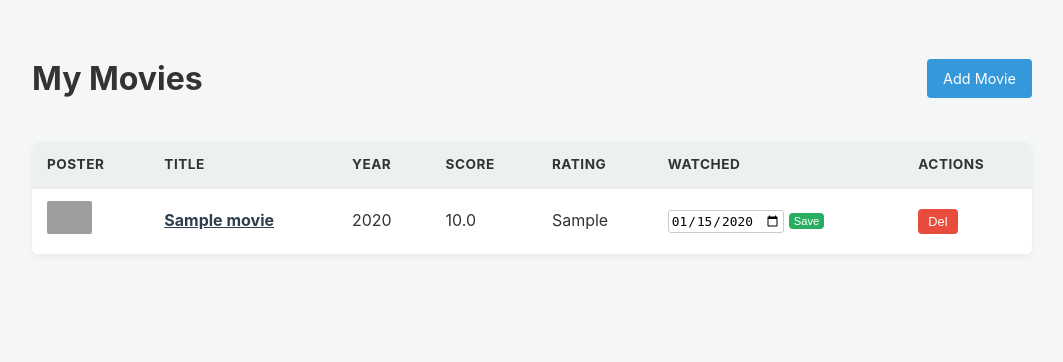
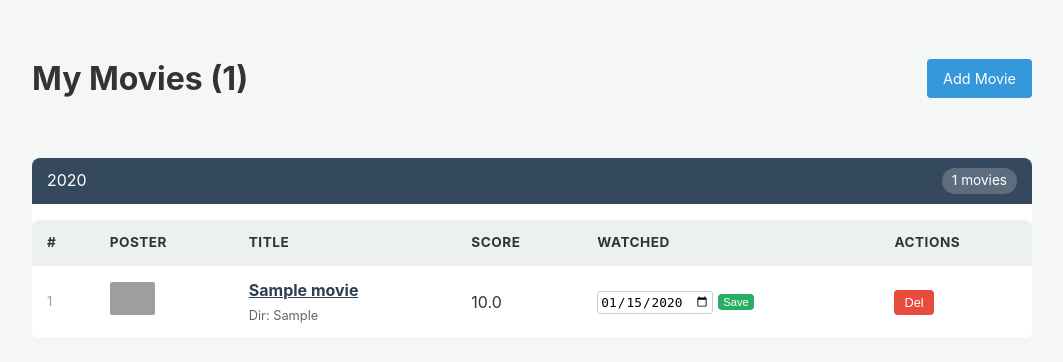
Before and after one commit to agoergen/media-tracker, a Flask app: page /movies in a window 1280 px wide. Shown: the part 63-425 px from the top of the page, without its empty margins (108-1171 px from the left). Run offline with Flask 3, Linux system fonts and the light colour scheme; tables that the repository leaves empty hold one stand-in row (values such as "Sample post"); grey boxes are pictures that could not be loaded.

Commit message:
Add yearly grouping, collapsible sections, global numbering, and writer metadata for movies

```diff
--- a/app/models.py
+++ b/app/models.py
@@ -9,6 +9,7 @@ class Movie(db.Model):
     external_id = db.Column(db.String(100))
     provider = db.Column(db.String(100))
     director = db.Column(db.String(255))
+    writer = db.Column(db.String(255))
     leading_actors = db.Column(db.Text)
     plot = db.Column(db.Text)
     poster_path = db.Column(db.String(255))
--- a/app/routes.py
+++ b/app/routes.py
@@ -3,6 +3,7 @@ from app.services import TMDBService
 from app.models import Movie
 from app import db
 from datetime import datetime
+from collections import OrderedDict
 
 main = Blueprint('main', __name__)
 
@@ -13,8 +14,17 @@ def index():
 
 @main.route('/movies')
 def movies_list():
-    movies = Movie.query.order_by(Movie.date_watched.asc()).all()
-    return render_template('movies.html', movies=movies)
+    all_movies = Movie.query.order_by(Movie.date_watched.asc()).all()
+
+    # Group movies by year
+    grouped = OrderedDict()
+    for movie in all_movies:
+        year = movie.date_watched.year if movie.date_watched else "Unknown"
+        if year not in grouped:
+            grouped[year] = []
+        grouped[year].append(movie)
+
+    return render_template('movies.html', grouped_movies=grouped, total_count=len(all_movies))
 
 @main.route('/movies/search', methods=['GET', 'POST'])
 def search_movie():
@@ -37,6 +47,7 @@ def add_movie(tmdb_id):
         credits = details.get('credits', {})
         cast = ", ".join([member.get('name') for member in credits.get('cast', [])[:5]])
         directors = ", ".join([member.get('name') for member in credits.get('crew', []) if member.get('job') == 'Director'])
+        writers = ", ".join([member.get('name') for member in credits.get('crew', []) if member.get('department') == 'Writing'])
 
         # Get certification (MPAA rating)
         certification = "N/A"
@@ -69,6 +80,7 @@ def add_movie(tmdb_id):
             external_id=str(tmdb_id),
             imdb_id=details.get('imdb_id'),
             director=directors,
+            writer=writers,
             leading_actors=cast,
             plot=details.get('overview'),
             poster_path=details.get('poster_path'),
--- a/app/static/style.css
+++ b/app/static/style.css
@@ -147,6 +147,38 @@ th {
     text-decoration: underline;
 }
 
+.year-header {
+    background: var(--secondary);
+    color: #fff;
+    padding: 10px 15px;
+    margin-top: 2rem;
+    border-radius: 8px 8px 0 0;
+    cursor: pointer;
+    display: flex;
+    justify-content: space-between;
+    align-items: center;
+}
+
+.year-header:hover { opacity: 0.9; }
+
+.year-content {
+    background: var(--white);
+    border-radius: 0 0 8px 8px;
+    overflow: hidden;
+    margin-bottom: 1rem;
+}
+
+.year-content.collapsed {
+    display: none;
+}
+
+.year-count {
+    background: rgba(255,255,255,0.2);
+    padding: 2px 10px;
+    border-radius: 20px;
+    font-size: 0.85rem;
+}
+
 /* Forms */
 .search-form {
     display: flex;
--- a/app/templates/movies.html
+++ b/app/templates/movies.html
@@ -2,26 +2,35 @@
 
 {% block content %}
     <div style="display: flex; justify-content: space-between; align-items: center; margin-top: 2rem;">
-        <h1>My Movies</h1>
+        <h1>My Movies ({{ total_count }})</h1>
         <a href="{{ url_for('main.search_movie') }}" class="btn">Add Movie</a>
     </div>
 
+    {% set global_count = namespace(value=0) %}
+    {% for year, movies in grouped_movies.items() %}
+    <div class="year-group">
+        <div class="year-header" onclick="toggleYear('year-{{ year }}')">
+            <span>{{ year }}</span>
+            <span class="year-count">{{ movies|length }} movies</span>
+        </div>
+        <div id="year-{{ year }}" class="year-content">
             <div class="table-responsive">
                 <table>
                     <thead>
                         <tr>
+                            <th>#</th>
                             <th>Poster</th>
                             <th>Title</th>
-                    <th class="hide-mobile">Year</th>
                             <th class="hide-mobile">Score</th>
-                    <th class="hide-mobile">Rating</th>
                             <th>Watched</th>
                             <th>Actions</th>
                         </tr>
                     </thead>
                     <tbody>
                         {% for movie in movies %}
+                        {% set global_count.value = global_count.value + 1 %}
                         <tr class="movie-row">
+                            <td style="color: #999; font-size: 0.8rem; vertical-align: middle;">{{ global_count.value }}</td>
                             <td>
                                 {% if movie.poster_path %}
                                     <img src="https://image.tmdb.org/t/p/w45{{ movie.poster_path }}" alt="{{ movie.title }} poster" style="border-radius: 2px; width: 45px;">
@@ -31,13 +40,11 @@
                             </td>
                             <td>
                                 <span class="toggle-details" data-id="{{ movie.id }}" style="font-weight: bold; color: #2c3e50; cursor: pointer; text-decoration: underline;">{{ movie.title }}</span>
-                        <div class="hide-desktop" style="font-size: 0.8rem; color: #666; display: none;">
-                            <!-- Only visible via CSS if we wanted to show year/rating inline on mobile -->
+                                <div style="font-size: 0.8rem; color: #666; margin-top: 2px;">
+                                    Dir: {{ movie.director.split(',')[0] }}
                                 </div>
                             </td>
-                    <td class="hide-mobile">{{ movie.release_year }}</td>
                             <td class="hide-mobile">{{ "%.1f"|format(movie.user_score) if movie.user_score else 'N/A' }}</td>
-                    <td class="hide-mobile">{{ movie.certification or 'N/A' }}</td>
                             <td>
                                 <form action="{{ url_for('main.edit_movie', movie_id=movie.id) }}" method="POST" class="date-form" style="display: flex; align-items: center; gap: 5px;">
                                     <input type="date" name="date_watched" value="{{ movie.date_watched.strftime('%Y-%m-%d') if movie.date_watched else '' }}" style="padding: 2px; font-size: 0.8rem; border: 1px solid #ccc; border-radius: 3px; width: 110px;">
@@ -51,7 +58,7 @@
                             </td>
                         </tr>
                         <tr class="movie-details" id="details-{{ movie.id }}">
-                    <td colspan="7">
+                            <td colspan="6">
                                 <div class="details-content" style="display: flex; gap: 20px; flex-wrap: wrap;">
                                     <div style="flex: 0 0 185px; margin: 0 auto;">
                                         {% if movie.poster_path %}
@@ -68,7 +75,9 @@
                                     </div>
                                     <div style="flex: 1; min-width: 250px;">
                                         <p><strong>Director:</strong> {{ movie.director }}</p>
+                                        <p><strong>Writer:</strong> {{ movie.writer }}</p>
                                         <p><strong>Cast:</strong> {{ movie.leading_actors }}</p>
+                                        <p><strong>Certification:</strong> {{ movie.certification or 'N/A' }}</p>
                                         <p><strong>Budget:</strong> ${{ "{:,}".format(movie.budget) if movie.budget else 'N/A' }}</p>
                                         <p><strong>Revenue:</strong> ${{ "{:,}".format(movie.revenue) if movie.revenue else 'N/A' }}</p>
                                         <p><strong>Runtime:</strong> {{ movie.runtime }} min</p>
@@ -86,16 +95,22 @@
                                 </div>
                             </td>
                         </tr>
-                {% else %}
-                <tr>
-                    <td colspan="7">No movies tracked yet. <a href="{{ url_for('main.search_movie') }}">Add one!</a></td>
-                </tr>
                         {% endfor %}
                     </tbody>
                 </table>
             </div>
+        </div>
+    </div>
+    {% else %}
+    <p>No movies tracked yet. <a href="{{ url_for('main.search_movie') }}">Add one!</a></p>
+    {% endfor %}
 
     <script>
+        function toggleYear(id) {
+            const content = document.getElementById(id);
+            content.classList.toggle('collapsed');
+        }
+
         document.querySelectorAll('.toggle-details').forEach(item => {
             item.addEventListener('click', event => {
                 const id = item.getAttribute('data-id');
```
Also changed, not shown: migrations/versions/add_movie_writer.py (added, +24 -0 lines). Lines whose indentation alone changed are shown as unchanged.
